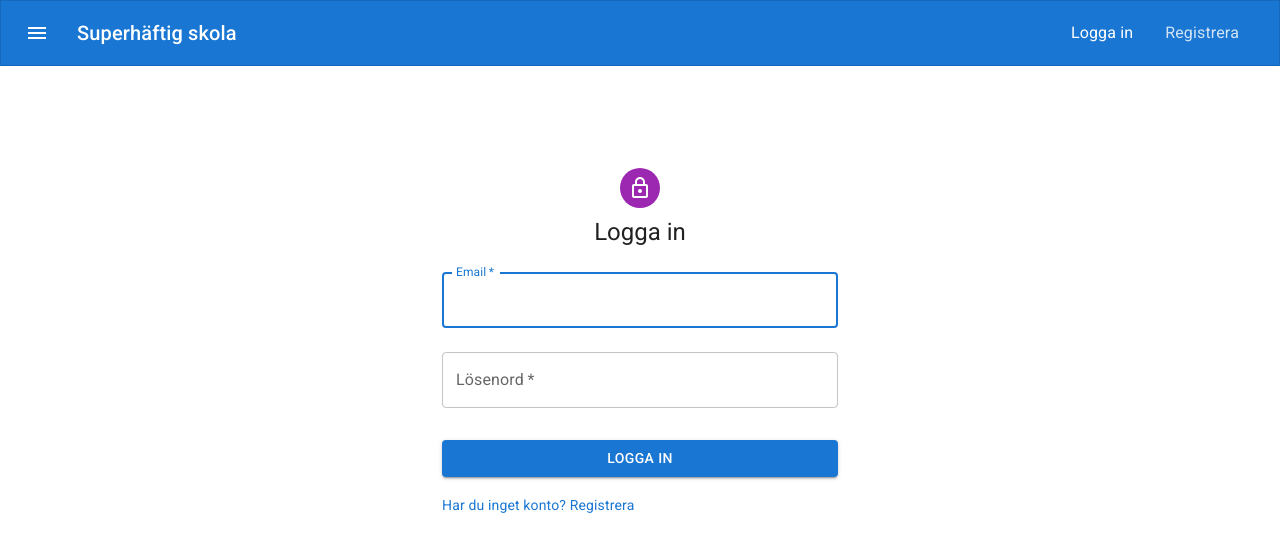
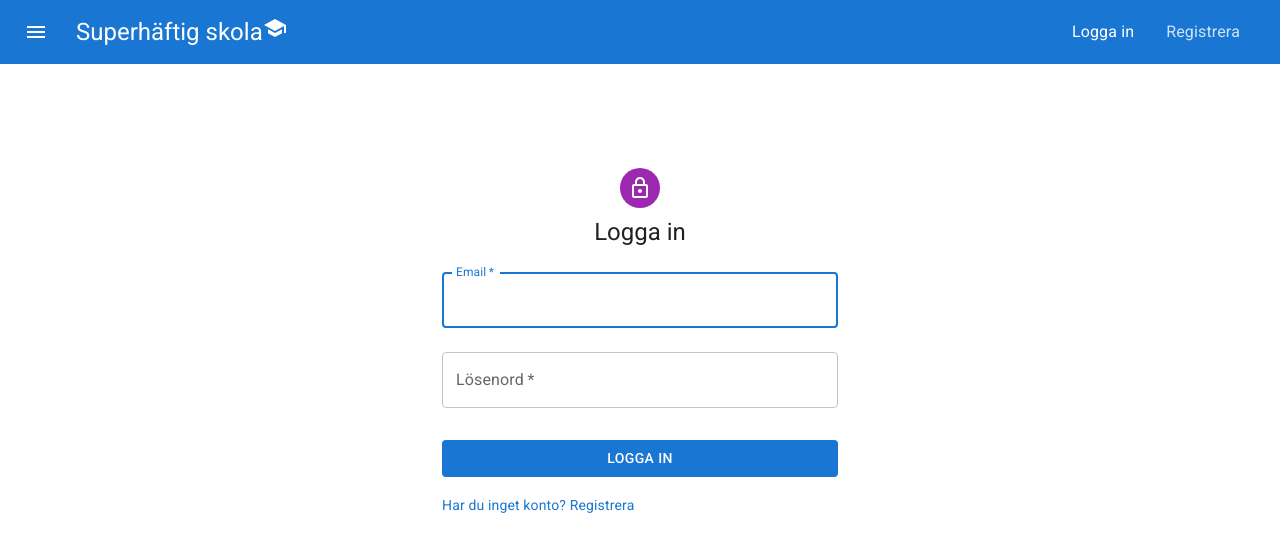
Before and after one commit to oskvr/course-registration-client, a Next.js app: page /account/login in a window 1280 px wide. Shown: the top 552 px of the page. Built offline with nearby package versions, Linux system fonts and the light colour scheme.

Commit message:
Tog bort alla separata ThemeProviders från sidorna

```diff
--- a/components/Navbar.js
+++ b/components/Navbar.js
@@ -1,3 +1,4 @@
+import { CastForEducation, School } from "@mui/icons-material";
 import MenuIcon from "@mui/icons-material/Menu";
 import AppBar from "@mui/material/AppBar";
 import Box from "@mui/material/Box";
@@ -19,8 +20,7 @@ export default function Navbar() {
     setAnchorEl(null);
   };
   return (
-    <Box sx={{ flexGrow: 1 }}>
-      <AppBar variant="outlined">
+    <AppBar variant="outlined" sx={{ border: "none" }}>
       <Toolbar>
         <IconButton
           id="basic-button"
@@ -54,18 +54,31 @@ export default function Navbar() {
         </Menu>
         <Typography
           component={Link}
+          variant="h5"
           href="/"
-            color="white"
-            variant="h6"
-            sx={{ flexGrow: 1 }}
+          color="inherit"
+          sx={{
+            "&:hover": {
+              "& .icon": {
+                transform: "translateX(2px)",
+              },
+            },
+          }}
         >
           Superhäftig skola
+          <Box
+            className="icon"
+            component="span"
+            sx={{ transition: "0.2s", display: "inline-block" }}
+          >
+            <School />
+          </Box>
         </Typography>
+        <Box flex="1" />
         <NavLink href="/account/login">Logga in</NavLink>
         <NavLink href="/account/register">Registrera</NavLink>
       </Toolbar>
     </AppBar>
-    </Box>
   );
 }
 
--- a/pages/_app.js
+++ b/pages/_app.js
@@ -1,10 +1,9 @@
+import { CssBaseline, ThemeProvider } from "@mui/material";
+import Head from "next/head";
 import "../styles/globals.css";
-import Head from "next/head";
-import { createTheme, CssBaseline, ThemeProvider } from "@mui/material";
+import { theme } from "./_theme";
 import Layout from "./_layout";
-const theme = createTheme({
-  // Custom theme props
-});
+
 function MyApp({ Component, pageProps }) {
   return (
     <>
--- /dev/null
+++ b/pages/_theme.js
@@ -0,0 +1,25 @@
+import { createTheme } from "@mui/material";
+
+export const theme = createTheme({
+  // palette: {
+  //   mode: "dark",
+  // },
+  components: {
+    MuiButtonBase: {
+      defaultProps: {
+        disableRipple: true,
+      },
+    },
+    MuiButton: {
+      defaultProps: {
+        disableElevation: true,
+        disableRipple: true,
+      },
+    },
+    MuiMenu: {
+      defaultProps: {
+        elevation: 2,
+      },
+    },
+  },
+});
```
Also changed, not shown: pages/account/login/index.js (+1 -8 lines), pages/account/register/index.js (+1 -8 lines). Lines whose indentation alone changed are shown as unchanged.
